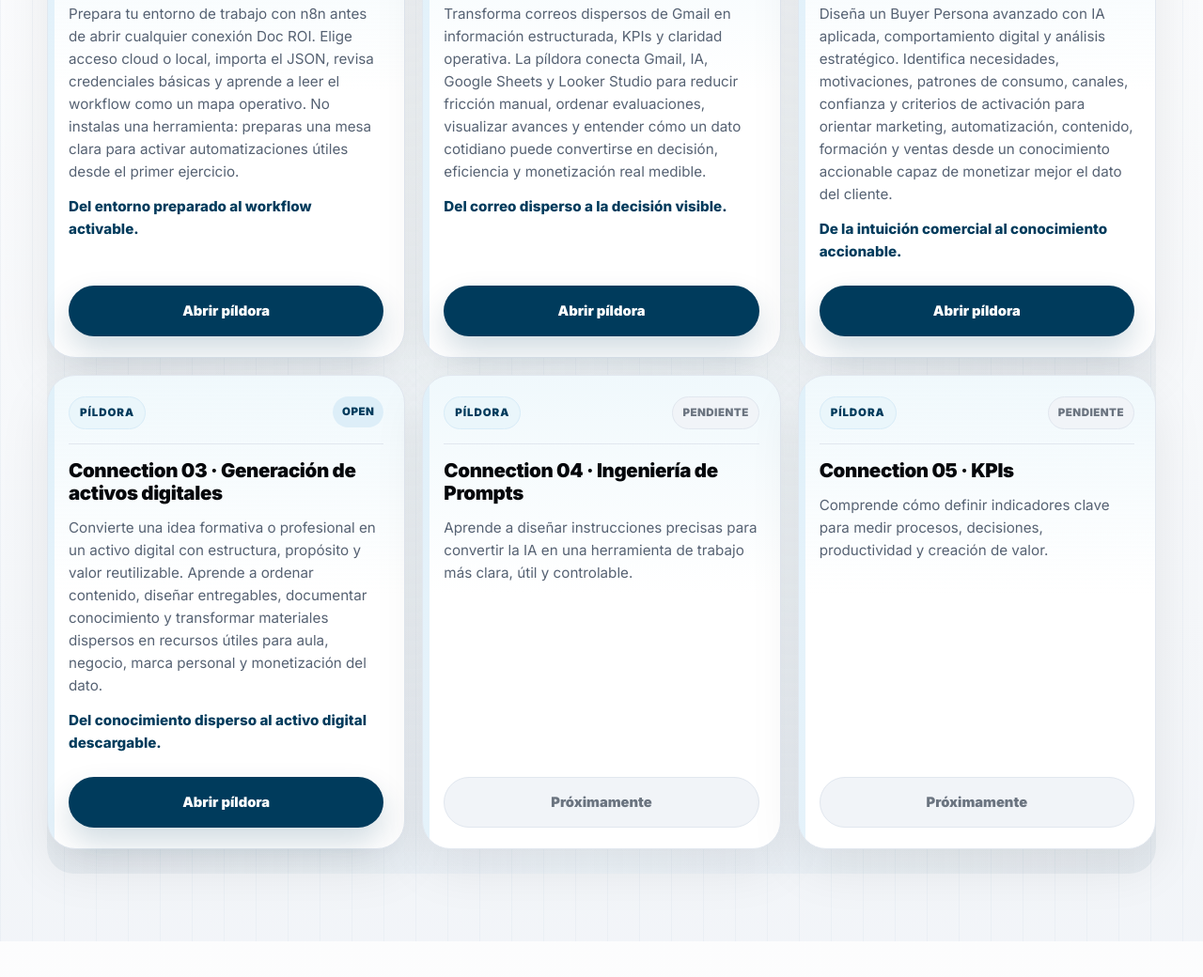
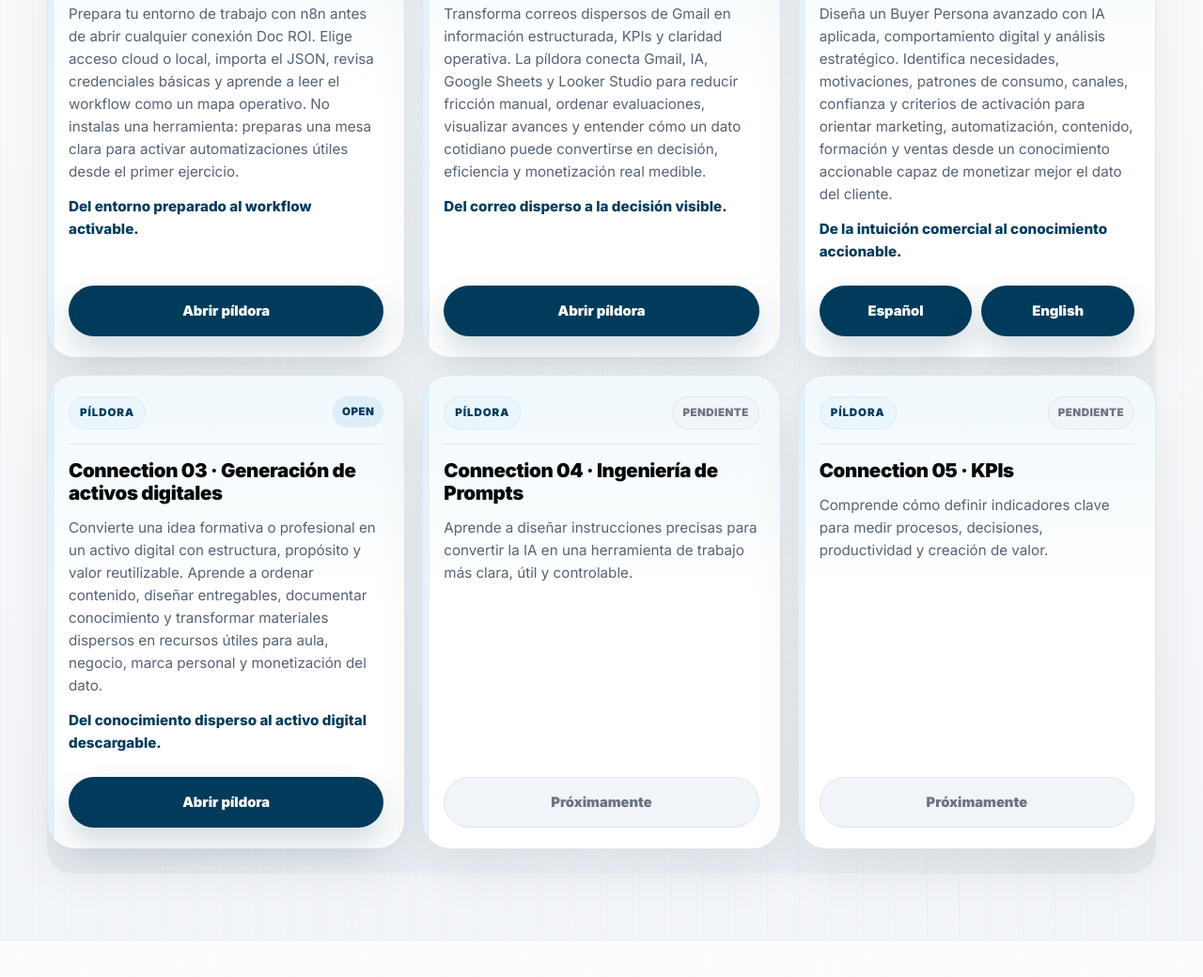
Before and after one commit to docr-ROI-diagostic-ecuacion-KAI/El-Botiquin-del-DOC-ROI, a plain HTML site: page index.html in a window 1280 px wide. Shown: the part 1373-2413 px from the top of the page at 94% size. Drawn offline with Linux system fonts and the light colour scheme.

Commit message:
Add bilingual Buyer Persona links

```diff
--- a/index.html
+++ b/index.html
@@ -22,8 +22,8 @@
       <section class="docroi-section docroi-band" id="recursos" aria-label="Recursos de Mi Botiquín"><div class="docroi-container"><div class="docroi-section-head" id="pildoras"><p class="docroi-eyebrow docroi-eyebrow-dark">Aprendizaje rápido</p><h2>Píldoras Doc ROI</h2><p>Pequeñas acciones formativas diseñadas para ayudarte a comprender de forma ágil cómo realizar automatizaciones, preparar tu entorno de trabajo y activar procesos prácticos con inteligencia artificial.</p></div><div class="docroi-shelf"><div class="docroi-resource-grid">
         <article class="docroi-resource-card"><div class="docroi-card-top"><span class="docroi-category">Píldora</span><span class="docroi-status docroi-status-ready">OPEN</span></div><h3>Connection 00 · Prepara tu entorno</h3><p>Prepara tu entorno de trabajo con n8n antes de abrir cualquier conexión Doc ROI. Elige acceso cloud o local, importa el JSON, revisa credenciales básicas y aprende a leer el workflow como un mapa operativo. No instalas una herramienta: preparas una mesa clara para activar automatizaciones útiles desde el primer ejercicio.</p><p style="font-weight:800;color:#003B5C">Del entorno preparado al workflow activable.</p><div class="docroi-resource-footer"><a class="docroi-resource-button" href="https://docroi.marketing/connection-00-%c2%b7-prepara-tu-entorno/" target="_blank" rel="noopener noreferrer">Abrir píldora</a></div></article>
         <article class="docroi-resource-card"><div class="docroi-card-top"><span class="docroi-category">Píldora</span><span class="docroi-status docroi-status-ready">OPEN</span></div><h3>Connection 01 · Gmail + IA + Sheet</h3><p>Transforma correos dispersos de Gmail en información estructurada, KPIs y claridad operativa. La píldora conecta Gmail, IA, Google Sheets y Looker Studio para reducir fricción manual, ordenar evaluaciones, visualizar avances y entender cómo un dato cotidiano puede convertirse en decisión, eficiencia y monetización real medible.</p><p style="font-weight:800;color:#003B5C">Del correo disperso a la decisión visible.</p><div class="docroi-resource-footer"><a class="docroi-resource-button" href="https://docroi.marketing/1st-connection-%c2%b7-gmail-ai-sheet/" target="_blank" rel="noopener noreferrer">Abrir píldora</a></div></article>
-        <article class="docroi-resource-card"><div class="docroi-card-top"><span class="docroi-category">Píldora</span><span class="docroi-status docroi-status-ready">OPEN</span></div><h3>Connection 02 · Diseña tu Buyer Persona con IA</h3><p>Diseña un Buyer Persona avanzado con IA aplicada, comportamiento digital y análisis estratégico. Identifica necesidades, motivaciones, patrones de consumo, canales, confianza y criterios de activación para orientar marketing, automatización, contenido, formación y ventas desde un conocimiento accionable capaz de monetizar mejor el dato del cliente.</p><p style="font-weight:800;color:#003B5C">De la intuición comercial al conocimiento accionable.</p><div class="docroi-resource-footer"><a class="docroi-resource-button" href="https://buyer-persona-three.vercel.app/" target="_blank" rel="noopener noreferrer">Abrir píldora</a></div></article>
-        <article class="docroi-resource-card"><div class="docroi-card-top"><span class="docroi-category">Píldora</span><span class="docroi-status docroi-status-ready">OPEN</span></div><h3>Connection 03 · Generación de activos digitales</h3><p>Convierte una idea formativa o profesional en un activo digital con estructura, propósito y valor reutilizable. Aprende a ordenar contenido, diseñar entregables, documentar conocimiento y transformar materiales dispersos en recursos útiles para aula, negocio, marca personal y monetización del dato.</p><p style="font-weight:800;color:#003B5C">Del conocimiento disperso al activo digital descargable.</p><div class="docroi-resource-footer"><a class="docroi-resource-button" href="https://docroi.marketing/wp-content/uploads/2026/06/1.Guia_4th-connection.DocROI_generacion-de-activos-digitales.pdf" target="_blank" rel="noopener noreferrer">Abrir píldora</a></div></article>
+        <article class="docroi-resource-card"><div class="docroi-card-top"><span class="docroi-category">Píldora</span><span class="docroi-status docroi-status-ready">OPEN</span></div><h3>Connection 02 · Diseña tu Buyer Persona con IA</h3><p>Diseña un Buyer Persona avanzado con IA aplicada, comportamiento digital y análisis estratégico. Identifica necesidades, motivaciones, patrones de consumo, canales, confianza y criterios de activación para orientar marketing, automatización, contenido, formación y ventas desde un conocimiento accionable capaz de monetizar mejor el dato del cliente.</p><p style="font-weight:800;color:#003B5C">De la intuición comercial al conocimiento accionable.</p><div class="docroi-resource-footer" style="display:grid;grid-template-columns:1fr 1fr;gap:10px;"><a class="docroi-resource-button" href="https://buyer-persona-three.vercel.app/" target="_blank" rel="noopener noreferrer">Español</a><a class="docroi-resource-button" href="https://buyer-persona-eng.vercel.app/" target="_blank" rel="noopener noreferrer">English</a></div></article>
+        <article class="docroi-resource-card"><div class="docroi-card-top"><span class="docroi-category">Píldora</span><span class="docroi-status docroi-status-ready">OPEN</span></div><h3>Connection 03 · Generación de activos digitales</h3><p>Convierte una idea formativa o profesional en un activo digital con estructura, propósito y valor reutilizable. Aprende a ordenar contenido, diseñar entregables, documentar conocimiento y transformar materiales dispersos en recursos útiles para aula, negocio, marca personal y monetización del dato.</p><p style="font-weight:800;color:#003B5C">Del conocimiento disperso al activo digital descargable.</p><div class="docroi-resource-footer"><a class="docroi-resource-button" href="https://connection-03-generaci-n-de-activos-three.vercel.app/#constructor-prompt" target="_blank" rel="noopener noreferrer">Abrir píldora</a></div></article>
         <article class="docroi-resource-card"><div class="docroi-card-top"><span class="docroi-category">Píldora</span><span class="docroi-status docroi-status-soon">Pendiente</span></div><h3>Connection 04 · Ingeniería de Prompts</h3><p>Aprende a diseñar instrucciones precisas para convertir la IA en una herramienta de trabajo más clara, útil y controlable.</p><div class="docroi-resource-footer"><span class="docroi-resource-button-disabled" aria-disabled="true">Próximamente</span></div></article>
         <article class="docroi-resource-card"><div class="docroi-card-top"><span class="docroi-category">Píldora</span><span class="docroi-status docroi-status-soon">Pendiente</span></div><h3>Connection 05 · KPIs</h3><p>Comprende cómo definir indicadores clave para medir procesos, decisiones, productividad y creación de valor.</p><div class="docroi-resource-footer"><span class="docroi-resource-button-disabled" aria-disabled="true">Próximamente</span></div></article>
       </div></div></div></section>
```
